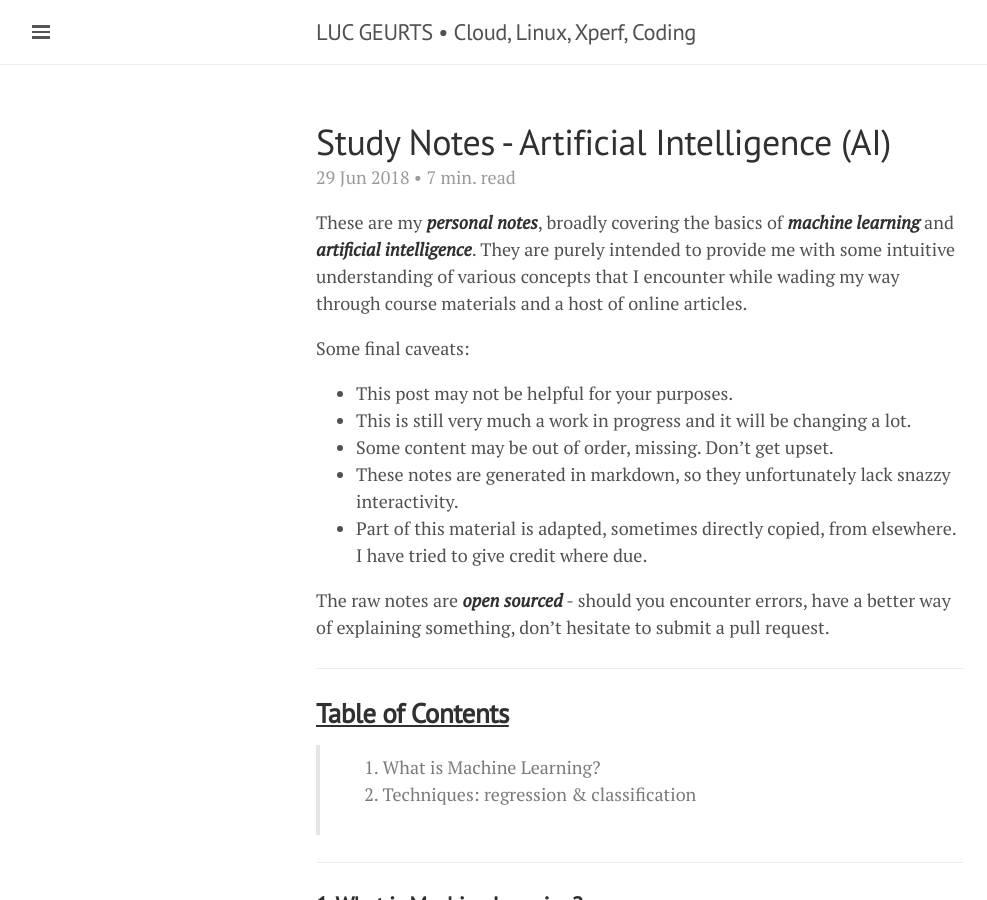
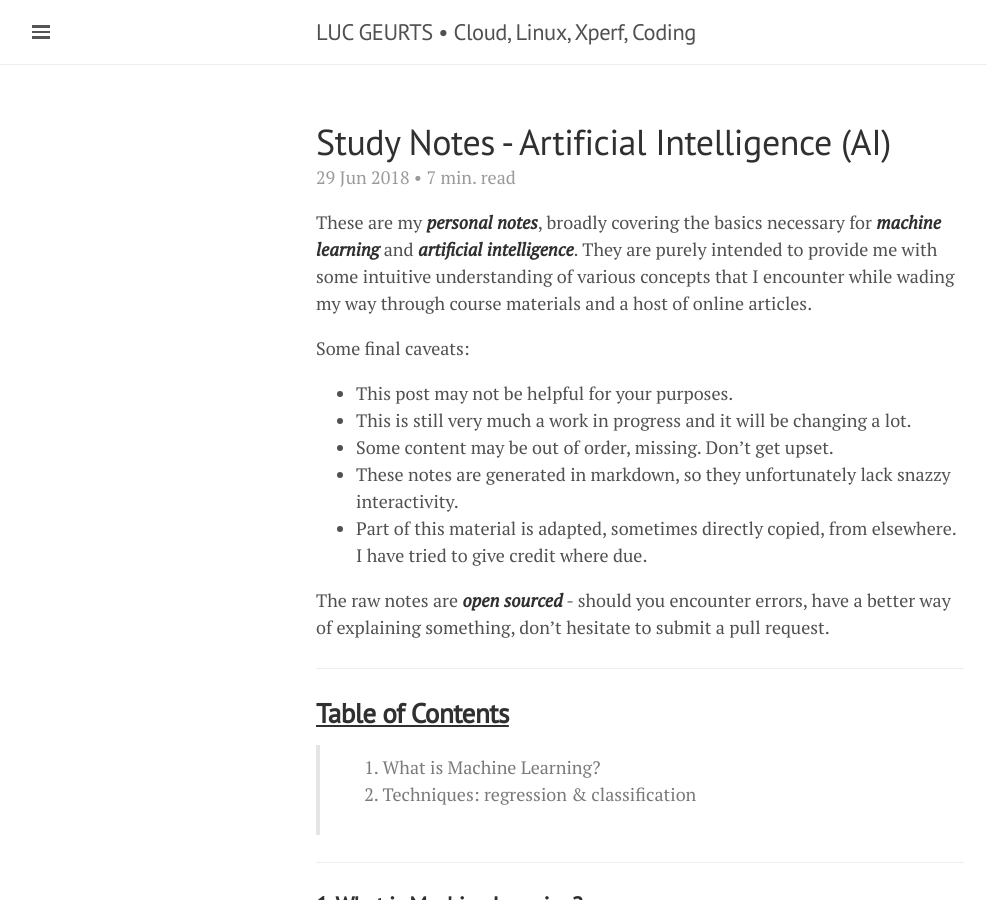
Before and after one commit to lgeurts/lgeurts.github.io, a Jekyll site: the page built from _posts/2018-06-29-artificial-intelligence-basics.md, in a window 1280 px wide and 900 px high. Shown: the whole window, without its empty margins (0-987 px from the left). Built offline with Jekyll 4.4.1, drawn with Linux system fonts in a browser that asks for light colours; nearby versions of some CDN libraries.

Commit message:
Update 2018-06-29-artificial-intelligence-basics.md

```diff
--- a/_posts/2018-06-29-artificial-intelligence-basics.md
+++ b/_posts/2018-06-29-artificial-intelligence-basics.md
@@ -7,7 +7,7 @@
 tags: [ Artificial Intelligence ]
 ---
 
-These are my ***personal notes***, broadly covering the basics of ***machine learning*** and ***artificial intelligence***. They are purely intended to provide me with some intuitive understanding of various concepts that I encounter while wading my way through course materials and a host of online articles.
+These are my ***personal notes***, broadly covering the basics necessary for ***machine learning*** and ***artificial intelligence***. They are purely intended to provide me with some intuitive understanding of various concepts that I encounter while wading my way through course materials and a host of online articles.
 
 Some final caveats:
 * This post may not be helpful for your purposes.
```
